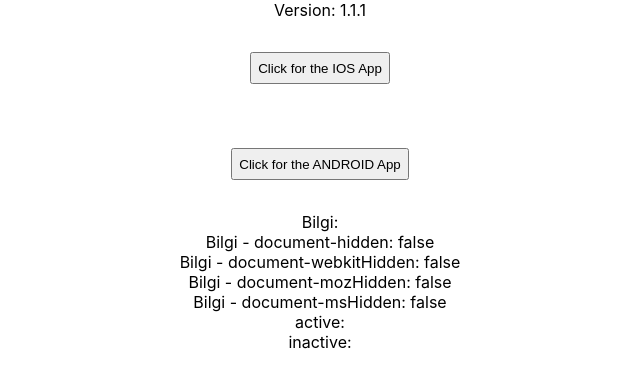
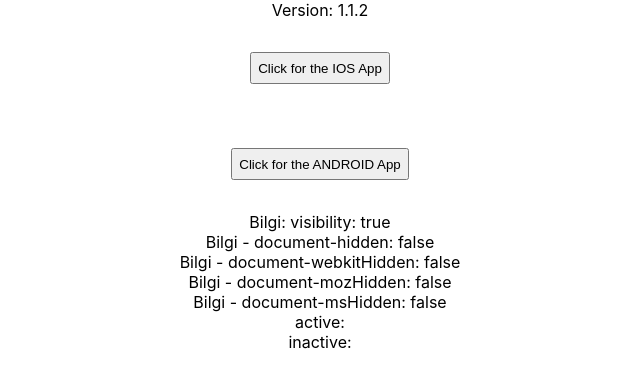
Before and after one commit to burak-selvi/mobile-app-test, a React (Create React App) app: page / in a window 1280 px wide. Shown: the top 388 px of the page, without its empty margins (320-960 px from the left). Built offline with nearby package versions, Linux system fonts and the light colour scheme.

Commit message:
Update 1.1.2

```diff
--- a/src/App.js
+++ b/src/App.js
@@ -17,7 +17,7 @@ function App() {
     setTimeout(() => {
       setText('inside:' + appUrl);
       window.location.replace(appUrl);
-    }, 5000);
+    }, 2000);
   }
 
   function onClickAndroidApp () {
@@ -41,15 +41,15 @@ function App() {
         return;
       }
       window.location.replace(appUrl);
-    }, 5000);
+    }, 2000);
   }
 
   return (
     <div className="container">
-      <div>Version: 1.1.1</div>
+      <div>Version: 1.1.2</div>
       <button onClick={onClickIosApp}>Click for the IOS App</button>
       <button onClick={onClickAndroidApp}>Click for the ANDROID App</button>
-      <div>Bilgi: {text}</div>
+      <div>Bilgi: {text} visibility: {visibility ? 'true' : 'false'}</div>
       <div>Bilgi - document-hidden: {document.hidden ? 'true' : 'false'}</div>
       <div>Bilgi - document-webkitHidden: {document.webkitHidden ? 'true' : 'false'}</div>
       <div>Bilgi - document-mozHidden: {document.mozHidden  ? 'true' : 'false'}</div>
```
